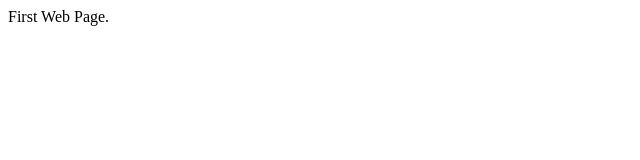
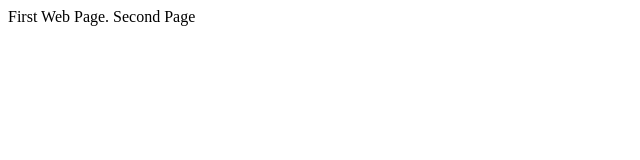
Before and after one commit to wezleyP/wezleyP.github.io, a plain HTML site: page 0226/index.html in a window 1280 px wide. Shown: the whole page, without its empty margins (0-640 px from the left). Drawn offline with Linux system fonts and the light colour scheme.

Commit message:
Update index.html
first

```diff
--- a/0226/index.html
+++ b/0226/index.html
@@ -5,7 +5,7 @@
 <script src="https://juxinglong.github.io/static/iframe-resizer/iframeResizer.contentWindow.min.js"></script>
 
 <body>
-    First Web Page.
+    First Web Page. Second Page
 </body>
 
 </html>
```
